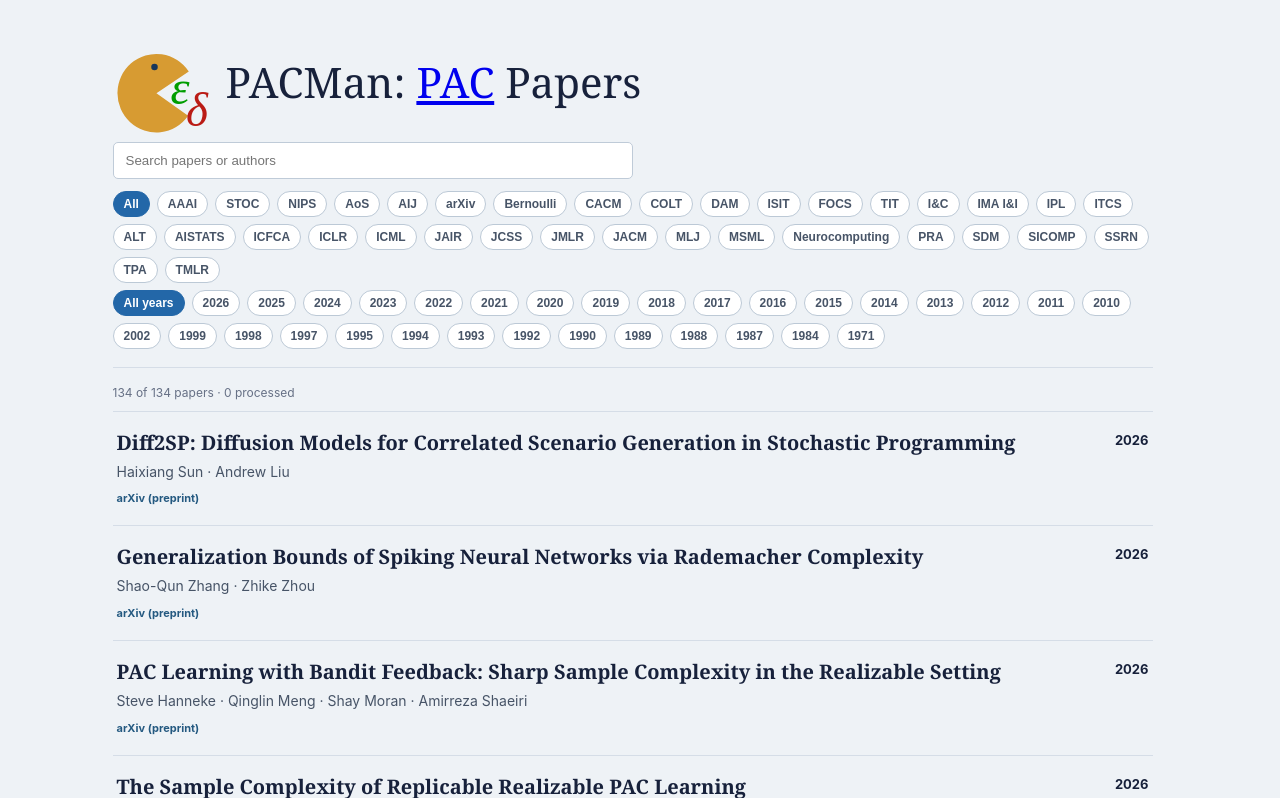
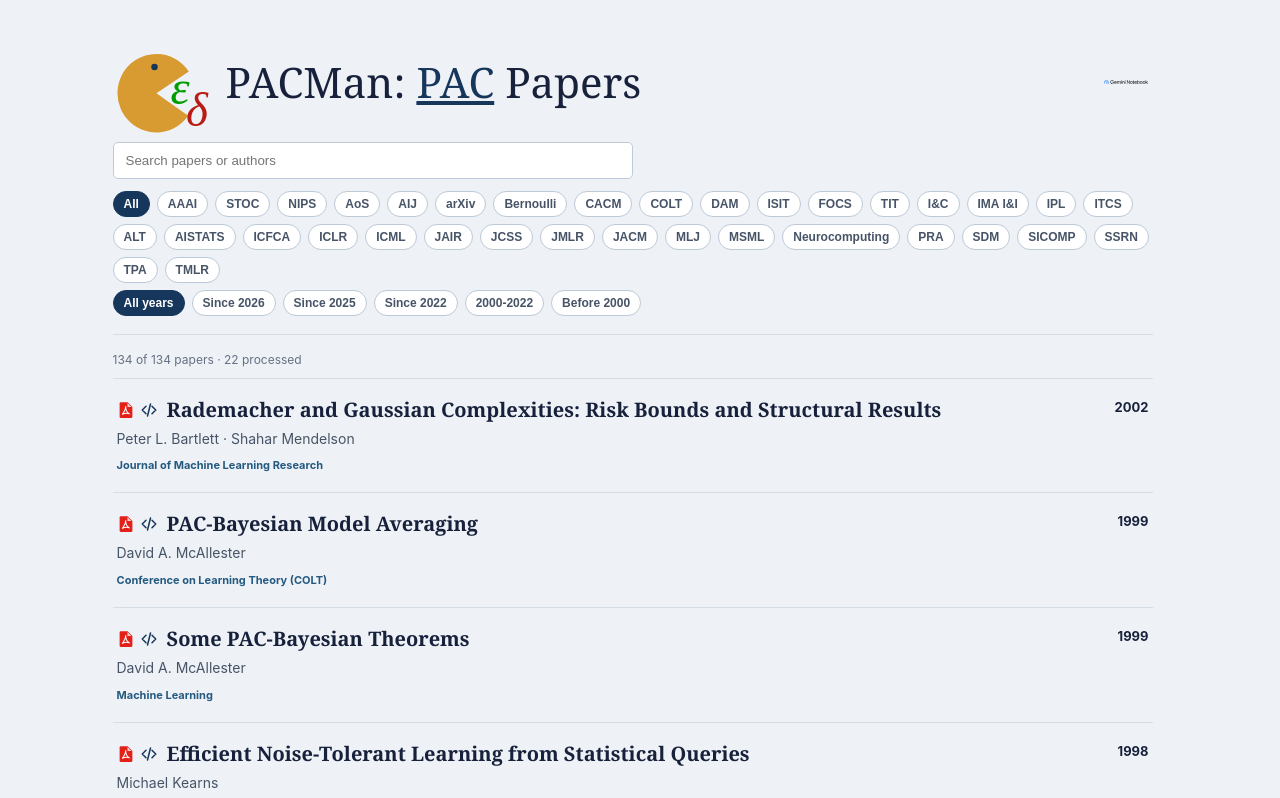
Before and after one commit to kavaryan/pacman, a plain HTML site: page web/index.html in a window 1280 px wide. Both pictures are taken after a click on the button "All years". Shown: the top 798 px of the page. Drawn offline with Linux system fonts and the light colour scheme.

Commit message:
update website

```diff
--- a/web/index.html
+++ b/web/index.html
@@ -12,7 +12,7 @@
       --muted: #667085;
       --canvas: #eef2f6;
       --line: #d5dde7;
-      --blue: #2367a8;
+      --blue: #17365b;
       --blue-soft: #e8f2fb;
     }
     html { overflow-y: scroll; scrollbar-gutter: stable; }
@@ -28,7 +28,20 @@
     .home-logo { width: 100px; height: 76px; flex: 0 0 auto; display: block; }
     .home-logo img { width: 130%; height: 130%; display: block; object-fit: contain; object-position: left center; }
     .home-logo:focus-visible { outline: 2px solid var(--blue); outline-offset: 3px; border-radius: 3px; }
+    .notebook-link {
+      width: 54px;
+      height: 44px;
+      margin-left: auto;
+      padding: 5px;
+      flex: 0 0 auto;
+      display: block;
+      border-radius: 6px;
+    }
+    .notebook-link:hover { background: rgba(255, 255, 255, .58); }
+    .notebook-link:focus-visible { outline: 2px solid var(--blue); outline-offset: 3px; }
+    .notebook-link img { width: 100%; height: 100%; display: block; object-fit: contain; }
     h1 { margin: 0; font: 500 clamp(28px, 4vw, 42px)/1.1 Georgia, "Times New Roman", serif; }
+    h1 a, h1 a:visited { color: var(--blue); }
     .controls {
       padding-bottom: 18px;
       border-bottom: 1px solid var(--line);
@@ -76,13 +89,20 @@
     .paper-row-link:focus-visible { outline: 2px solid var(--blue); outline-offset: 2px; }
     .paper-title-line { display: flex; align-items: center; gap: 9px; }
     .paper-title { margin: 0; font: 600 20px/1.3 Georgia, "Times New Roman", serif; }
-    .processed-dot {
-      width: 13px;
-      height: 13px;
+    .artifact-icons {
+      display: flex;
+      align-items: center;
+      gap: 5px;
       flex: 0 0 auto;
-      border-radius: 50%;
-      background: #1f9d55;
     }
+    .artifact-icon { width: 18px; height: 18px; display: block; }
+    .artifact-icon img { width: 100%; height: 100%; display: block; object-fit: contain; }
+    .artifact-icon-code {
+      background-color: var(--blue);
+      -webkit-mask: url("images/code.svg") center / contain no-repeat;
+      mask: url("images/code.svg") center / contain no-repeat;
+    }
+    .artifact-icon-code img { visibility: hidden; }
     .paper-authors { margin: 5px 0 0; color: #475467; }
     .paper-venues { margin-top: 8px; display: flex; gap: 6px; flex-wrap: wrap; }
     .paper-venue { color: #245980; font-size: 11px; font-weight: 750; }
@@ -92,6 +112,7 @@
     .empty { padding: 36px 4px; color: var(--muted); }
     @media (max-width: 620px) {
       .shell { width: min(100% - 22px, 1040px); margin-top: 26px; }
+      .notebook-link { width: 46px; height: 38px; padding: 4px; }
       .paper-row { grid-template-columns: 1fr; gap: 8px; }
       .paper-side { text-align: left; }
     }
@@ -105,6 +126,9 @@
       </a>
       <!-- <h1>PACMan: <a href="https://en.wikipedia.org/wiki/Probably_approximately_correct_learning">Probably Approximately Correct</a> (PAC) Papers</h1> -->
        <h1>PACMan: <a href="https://en.wikipedia.org/wiki/Probably_approximately_correct_learning" title="Probably Approximately Correct">PAC</a> Papers</h1>
+      <a class="notebook-link" href="https://notebooklm.google.com/notebook/77801cac-bd35-4b62-9735-076f07fd5360" title="Gemini Notebooks (former NotebookL M)" aria-label="Gemini Notebooks (former NotebookL M)" target="_blank" rel="noopener noreferrer">
+        <img src="images/notebook-logo.svg" alt="">
+      </a>
     </div>
     <section class="controls" aria-label="Paper filters">
       <input id="paperSearch" type="search" placeholder="Search papers or authors" autocomplete="off">
@@ -125,7 +149,19 @@
       const meta = document.getElementById('listMeta');
       let papers = [];
       let activeVenue = 'All';
-      let activeYear = 'All';
+      let activeYearRange = 'all';
+
+      const currentYear = new Date().getFullYear();
+      const previousYear = currentYear - 1;
+      const recentCutoff = previousYear - 3;
+      const yearRanges = Object.freeze([
+        { id: 'all', label: 'All years', includes: () => true },
+        { id: `since-${currentYear}`, label: `Since ${currentYear}`, includes: year => year >= currentYear },
+        { id: `since-${previousYear}`, label: `Since ${previousYear}`, includes: year => year >= previousYear },
+        { id: `since-${recentCutoff}`, label: `Since ${recentCutoff}`, includes: year => year >= recentCutoff },
+        { id: `2000-${recentCutoff}`, label: `2000-${recentCutoff}`, includes: year => year >= 2000 && year <= recentCutoff },
+        { id: 'before-2000', label: 'Before 2000', includes: year => year < 2000 }
+      ]);
 
       const venueAcronyms = Object.freeze({
         'AAAI Conference on Artificial Intelligence': 'AAAI',
@@ -193,27 +229,24 @@
         }
       }
 
-      function setYear(year) {
-        activeYear = year !== 'All' && year === activeYear ? 'All' : year;
+      function setYearRange(rangeId) {
+        activeYearRange = rangeId !== 'all' && rangeId === activeYearRange ? 'all' : rangeId;
         for (const button of yearFilters.querySelectorAll('button')) {
-          button.setAttribute('aria-pressed', String(button.dataset.year === activeYear));
+          button.setAttribute('aria-pressed', String(button.dataset.yearRange === activeYearRange));
         }
         renderPapers();
       }
 
       function renderYears() {
-        const years = [...new Set(papers.map(paper => paper.year).filter(Boolean))]
-          .sort((a, b) => b - a)
-          .map(String);
         yearFilters.replaceChildren();
-        for (const year of ['All', ...years]) {
+        for (const range of yearRanges) {
           const button = document.createElement('button');
           button.type = 'button';
           button.className = 'year-chip';
-          button.dataset.year = year;
-          button.textContent = year === 'All' ? 'All years' : year;
-          button.setAttribute('aria-pressed', String(year === activeYear));
-          button.addEventListener('click', () => setYear(year));
+          button.dataset.yearRange = range.id;
+          button.textContent = range.label;
+          button.setAttribute('aria-pressed', String(range.id === activeYearRange));
+          button.addEventListener('click', () => setYearRange(range.id));
           yearFilters.appendChild(button);
         }
       }
@@ -229,14 +262,28 @@
         const title = document.createElement('h2');
         title.className = 'paper-title';
         title.textContent = paper.title;
-        if (paper.processed) {
-          const dot = document.createElement('span');
-          dot.className = 'processed-dot';
-          dot.setAttribute('role', 'img');
-          dot.setAttribute('aria-label', 'Processed: theorem JSON available');
-          dot.title = 'Processed';
-          titleLine.appendChild(dot);
+
+        const artifactIcons = document.createElement('span');
+        artifactIcons.className = 'artifact-icons';
+        const artifacts = [
+          { src: 'images/pdf-acrobat.svg', className: 'artifact-icon-pdf', label: 'PDF available' },
+          ...(paper.processed ? [{ src: 'images/code.svg', className: 'artifact-icon-code', label: 'Theorem JSON available' }] : [])
+        ];
+        for (const artifact of artifacts) {
+          const icon = document.createElement('span');
+          icon.className = 'artifact-icon';
+          icon.classList.add(artifact.className);
+          icon.setAttribute('role', 'img');
+          icon.setAttribute('aria-label', artifact.label);
+          icon.title = artifact.label;
+          const image = document.createElement('img');
+          image.src = artifact.src;
+          image.alt = '';
+          image.setAttribute('aria-hidden', 'true');
+          icon.appendChild(image);
+          artifactIcons.appendChild(icon);
         }
+        titleLine.appendChild(artifactIcons);
         titleLine.appendChild(title);
         const authors = document.createElement('p');
         authors.className = 'paper-authors';
@@ -262,9 +309,10 @@
 
       function renderPapers() {
         const query = search.value.trim().toLowerCase();
+        const selectedYearRange = yearRanges.find(range => range.id === activeYearRange);
         const visible = papers.filter(paper => {
           if (activeVenue !== 'All' && paper.venue !== activeVenue) return false;
-          if (activeYear !== 'All' && String(paper.year) !== activeYear) return false;
+          if (selectedYearRange && !selectedYearRange.includes(Number(paper.year))) return false;
           if (!query) return true;
           return [paper.title, ...(paper.authors || []), paper.year, paper.venue, paper.venue_type]
             .join(' ').toLowerCase().includes(query);
```
Also changed, not shown: web/paper-viewer.html (+38 -73 lines), web/accepted-catalog.json, web/images/notebook-logo-no-text.svg (added), web/images/notebook-logo.svg (added).
